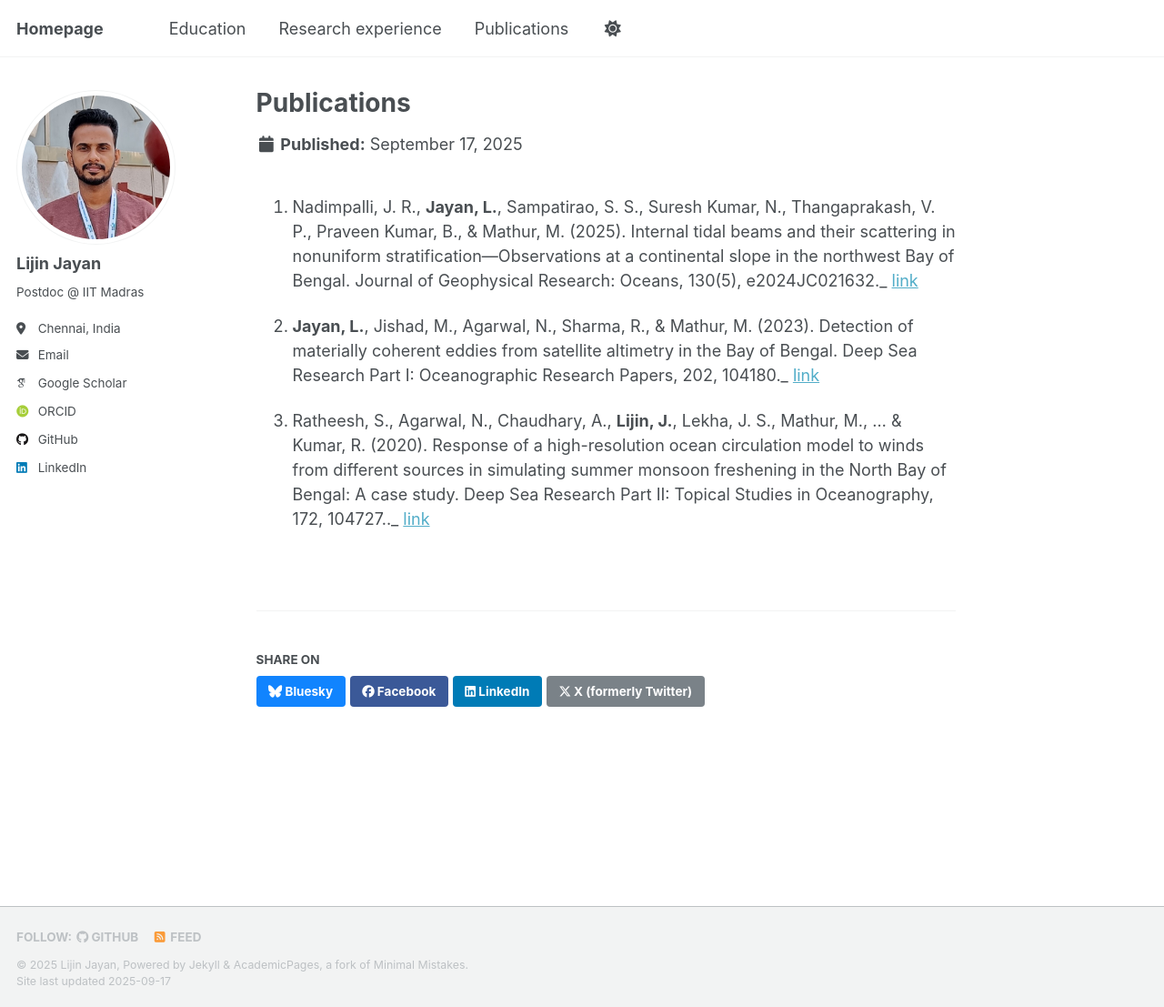
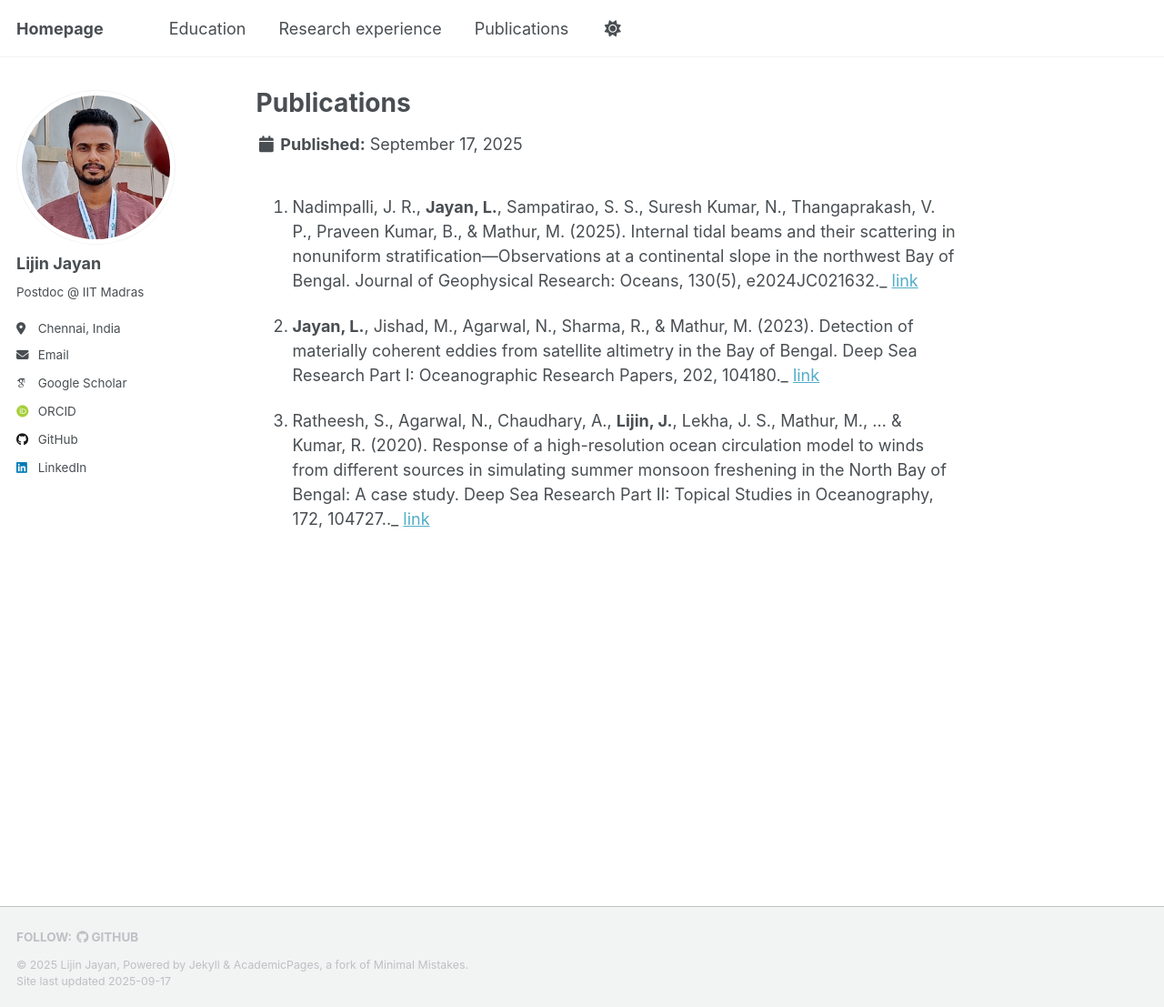
Before and after one commit to ljayan/ljayan.github.io, a Jekyll site: the page built from _publications/publications.md, in a window 1280 px wide and 1107 px high. Shown: the whole window at 91% size. Built offline with Jekyll 4.4.1, drawn with Linux system fonts in a browser that asks for light colours; some web fonts are replaced; part of the change alters nothing that is shown.

Commit message:
Update _config.yml

```diff
--- a/_config.yml
+++ b/_config.yml
@@ -122,7 +122,7 @@ staticman:
       options:
         format           : "iso8601" # "iso8601" (default), "timestamp-seconds", "timestamp-milliseconds"
 atom_feed:
-  hide                   : false     # change to true to hide the RSS feed in the footer
+  hide                   : true     # change to true to hide the RSS feed in the footer
   path                   : # blank (default) uses feed.xml
 
 
@@ -268,7 +268,7 @@ defaults:
     values:
       layout: single
       author_profile: true
-      share: true
+      share: false
       comments: true
   # _talks
   - scope:
@@ -277,7 +277,7 @@ defaults:
     values:
       layout: talk
       author_profile: true
-      share: true
+      share: false
 
 
 # Sass/SCSS
```
